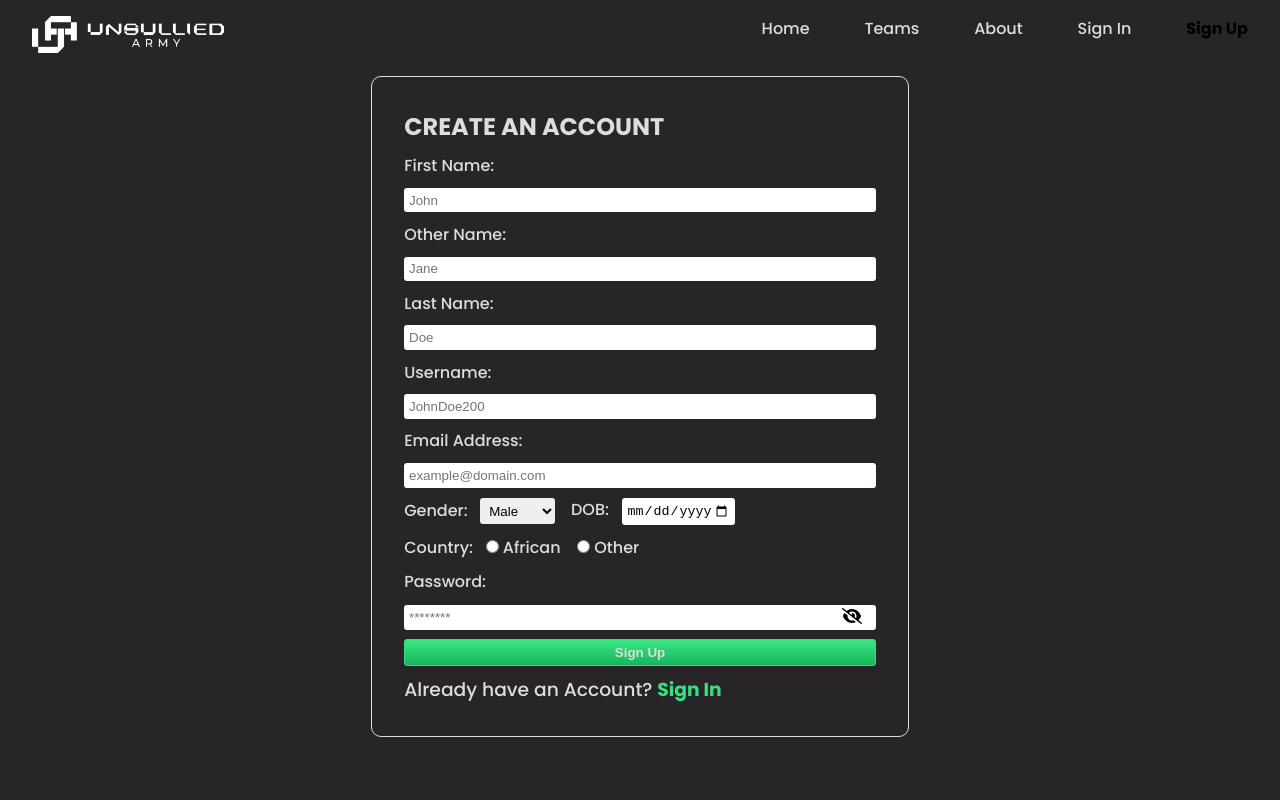
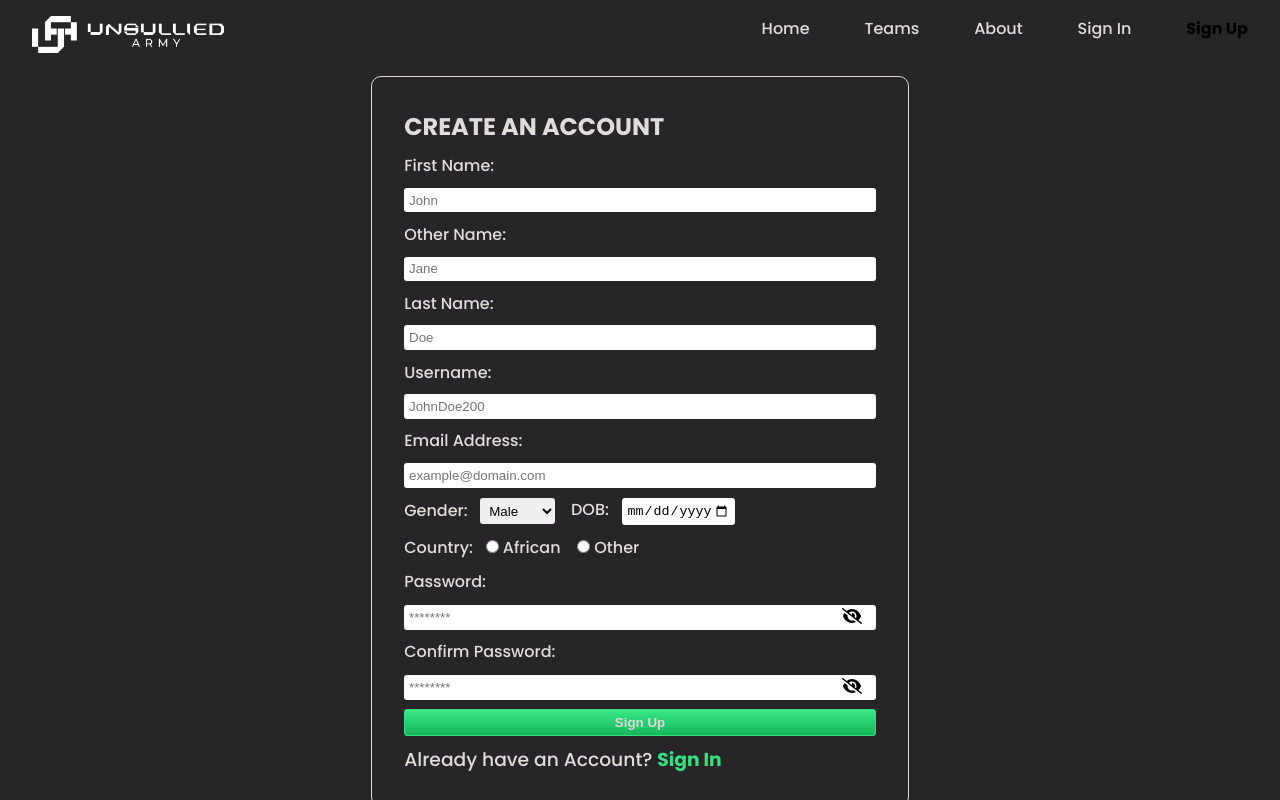
Before and after one commit to ColTheDeveloper/unsullied-army, a React (Create React App) app in the folder client/: page /register in a window 1280 px wide. Built offline with nearby package versions, Linux system fonts and the light colour scheme.

Commit message:
created confirm password input

```diff
--- a/client/src/Pages/Register/Register.jsx
+++ b/client/src/Pages/Register/Register.jsx
@@ -7,6 +7,7 @@ import countries from "../../data/countries.json";
 
 const Register=()=>{
     const [showPassword, setShowPassword]=useState(false)
+    const [passwordAvailable, setPasswordAvailable]=useState(true)
     const [isSelcted, setSelected]=useState(false)
     const [isAfrica, setIsAfrica]=useState(true)
 
@@ -142,6 +143,19 @@ const Register=()=>{
                             />
                         </div>
                     </div>
+                    {passwordAvailable &&
+                        <div className="input-container">
+                        <label htmlFor="password">Confirm Password:</label>
+                        <div className="pass">
+                            <FontAwesomeIcon onClick={handleShowPassword} icon={showPassword?"fa-solid fa-eye":"fa-solid fa-eye-slash"} />
+                            <input
+                                type={showPassword?"text":"password"}
+                                placeholder={showPassword?"password":"********"}
+                                className="u-input"
+                            />
+                        </div>
+                        </div>
+                    }
                     <button className="btn" type="submit">Sign Up</button>
                 </form>
                 <h3>Already have an Account? <Link>Sign In</Link></h3>
```
